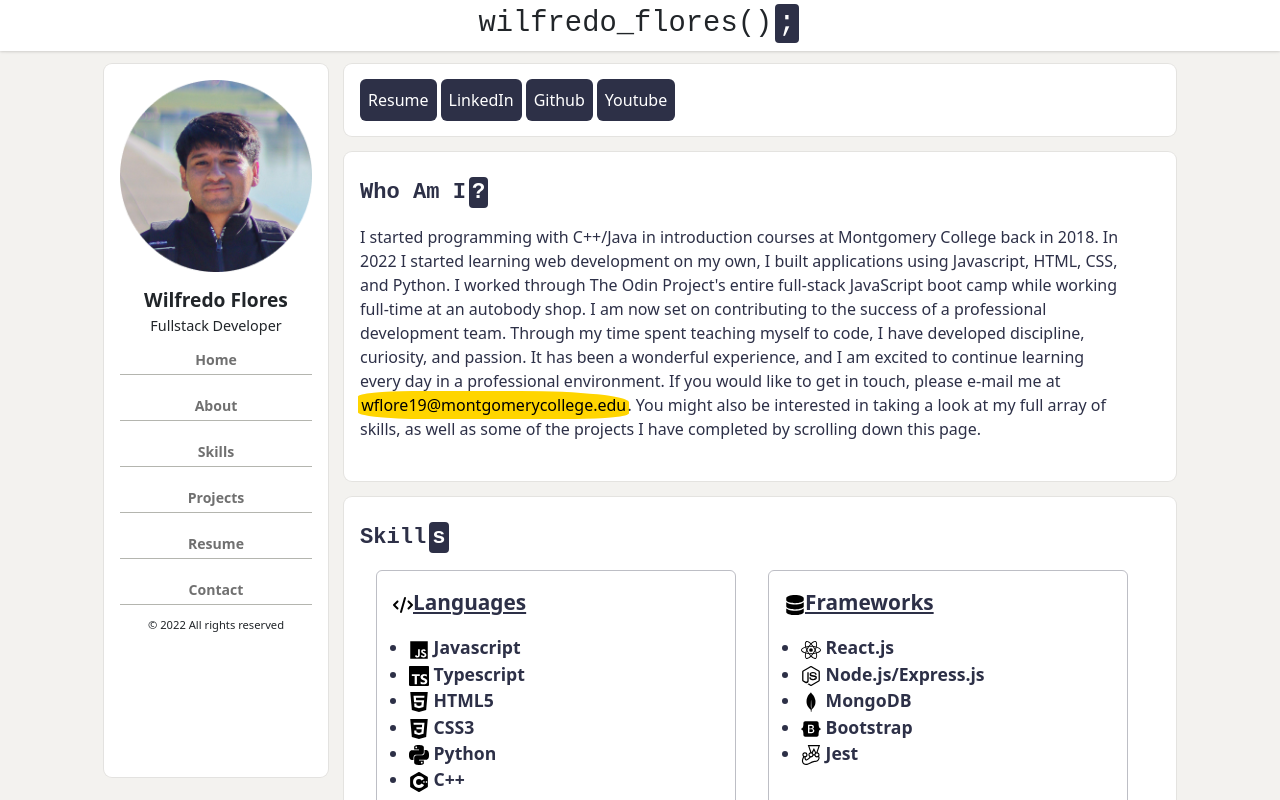
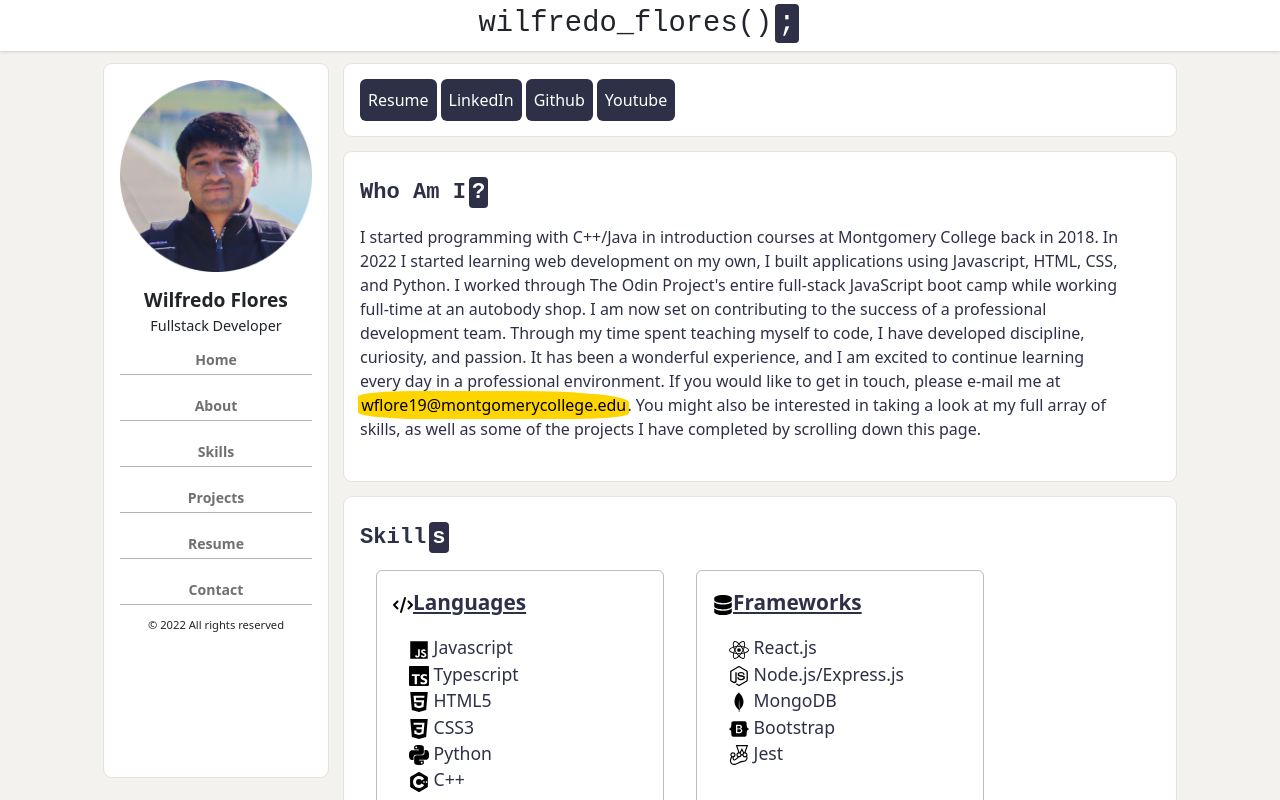
Before and after one commit to wflore19/TOP-portfolio, a React (Create React App) app: page / in a window 1280 px wide. Built offline with nearby package versions, Linux system fonts and the light colour scheme.

Commit message:
Responsive fontSize width

```diff
--- a/src/components/Skills/skills.css
+++ b/src/components/Skills/skills.css
@@ -1,8 +1,9 @@
 .skills {
   background-color: #fff;
   box-shadow: rgba(0, 0, 0, 0.062) 0px 0px 0px 1px;
-  padding: 24px 16px 16px 16px;
-  width: max(52rem, 48rem);
+  padding: 1.5rem 1rem;
+  min-width: var(--mainframe-width);
+  width: min(52rem, 75vw);
   height: fit-content;
   font-size: 1.38rem;
   font-weight: bold;
@@ -10,6 +11,7 @@
   font-family: monospace, 'Courier New', Courier;
   text-align: left;
   color: #2D3047;
+  scroll-margin-top: 4rem;
 }
 
 .skills-array {
@@ -26,12 +28,15 @@
   border-radius: 6px;
   padding: 1rem 2rem;
   margin: 1rem;
-  width: 45%;
+  width: clamp(18rem, 15vw, 50vw);
   height: 18rem;
+  text-align: left;
+  list-style: none;
 }
 
 .list-title {
   list-style: none;
+  text-align: left;
   font-size: 1.3rem;
   text-decoration: underline;
   padding-bottom: 1rem;
@@ -41,3 +46,7 @@
 li {
   font-size: 1.1rem;
 }
+
+.poo {
+  font-weight: normal;
+}
```
